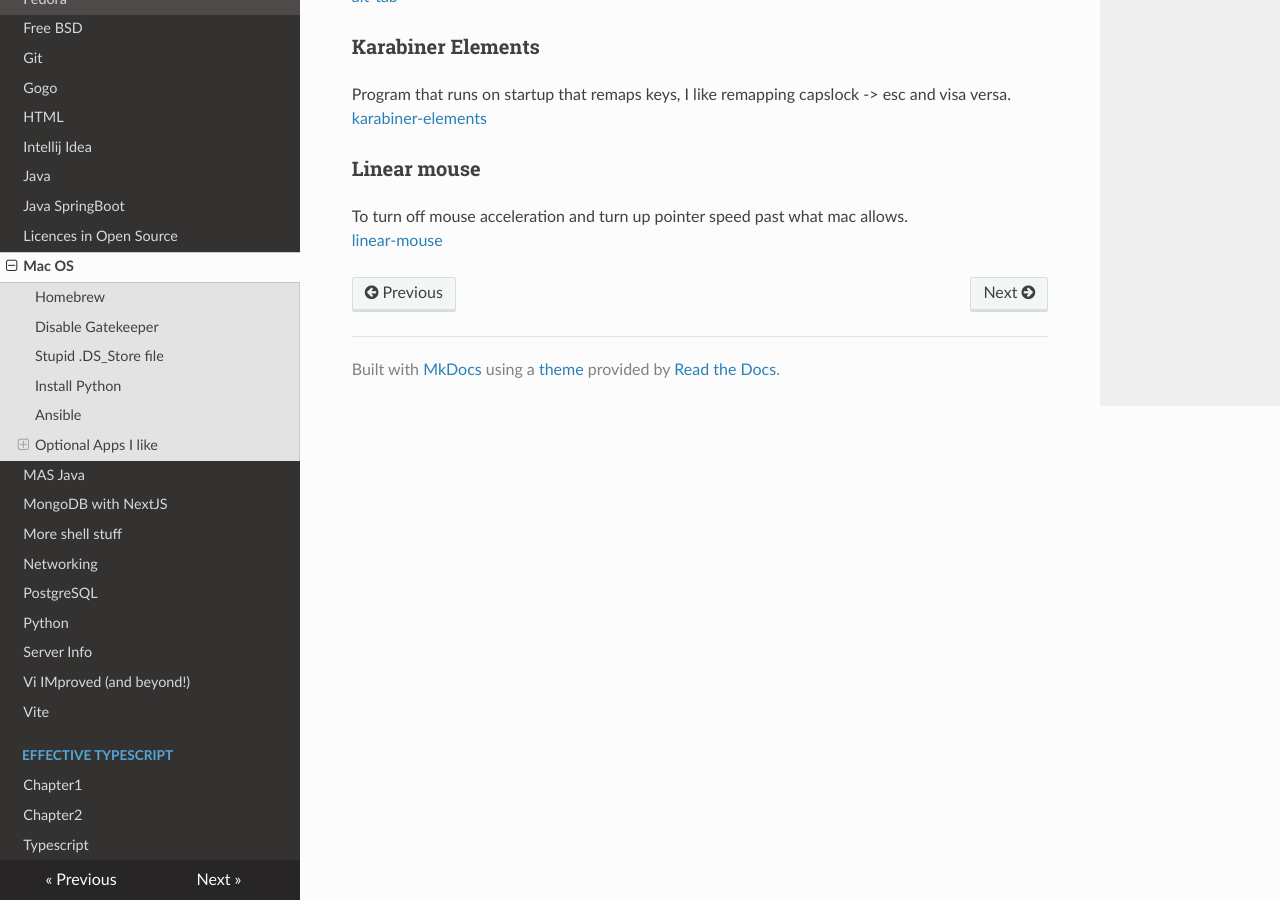
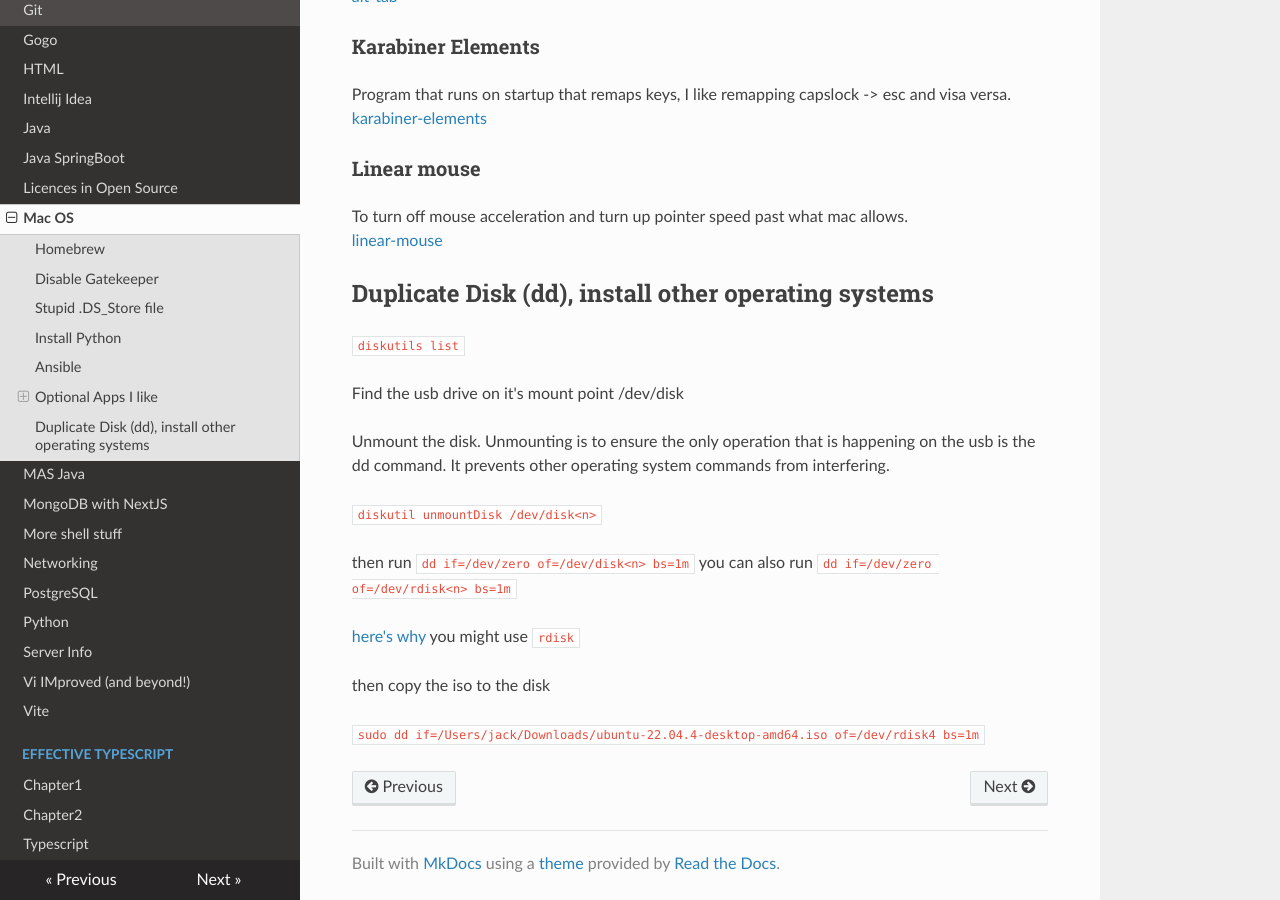
Before and after one commit to jacktrusler/cheat_sheets, an MkDocs documentation site: the page built from docs/mac.md, in a window 1280 px wide and 900 px high, scrolled down 1970 px. Built offline with MkDocs 1.6.1, drawn with Linux system fonts in a browser that asks for light colours; nearby versions of some CDN libraries.

Commit message:
zeroing and copying to usb on mac

```diff
--- a/docs/mac.md
+++ b/docs/mac.md
@@ -80,3 +80,24 @@ Program that runs on startup that remaps keys, I like remapping capslock -> esc
 ### Linear mouse
 To turn off mouse acceleration and turn up pointer speed past what mac allows.
 [linear-mouse](https://linearmouse.org/)
+
+## Duplicate Disk (dd), install other operating systems
+
+`diskutils list`
+
+Find the usb drive on it's mount point /dev/disk<n>
+
+Unmount the disk. Unmounting is to ensure the only operation that is happening
+on the usb is the dd command. It prevents other operating system commands from interfering.
+
+`diskutil unmountDisk /dev/disk<n>`
+
+then run `dd if=/dev/zero of=/dev/disk<n> bs=1m`
+you can also run `dd if=/dev/zero of=/dev/rdisk<n> bs=1m`
+
+[here's why](https://superuser.com/questions/631592/why-is-dev-rdisk-about-20-times-faster-than-dev-disk-in-mac-os-x)
+you might use `rdisk`
+
+then copy the iso to the disk
+
+`sudo dd if=/Users/jack/Downloads/ubuntu-22.04.4-desktop-amd64.iso of=/dev/rdisk4 bs=1m`
```
